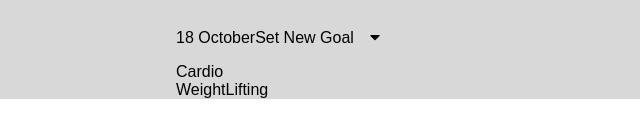
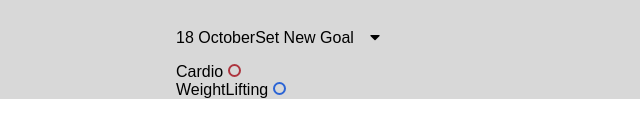
Before and after one commit to relasine/ui-ux-challenge, a plain HTML site: page index.html in a window 1280 px wide. Shown: the part 471-608 px from the top of the page, 0-640 px from the left. Drawn offline with Linux system fonts and the light colour scheme.

Commit message:
Add circle htm,l

```diff
--- a/index.html
+++ b/index.html
@@ -143,9 +143,9 @@
           </li>
         </ul>
       </div>
-      <li>Cardio<br>
-        WeightLifting
-      </li>
+        <li>Cardio <div class='red'></div><br>
+          WeightLifting <div class='blue'></div>
+        </li>
 
       </ul>
     </section>
```
